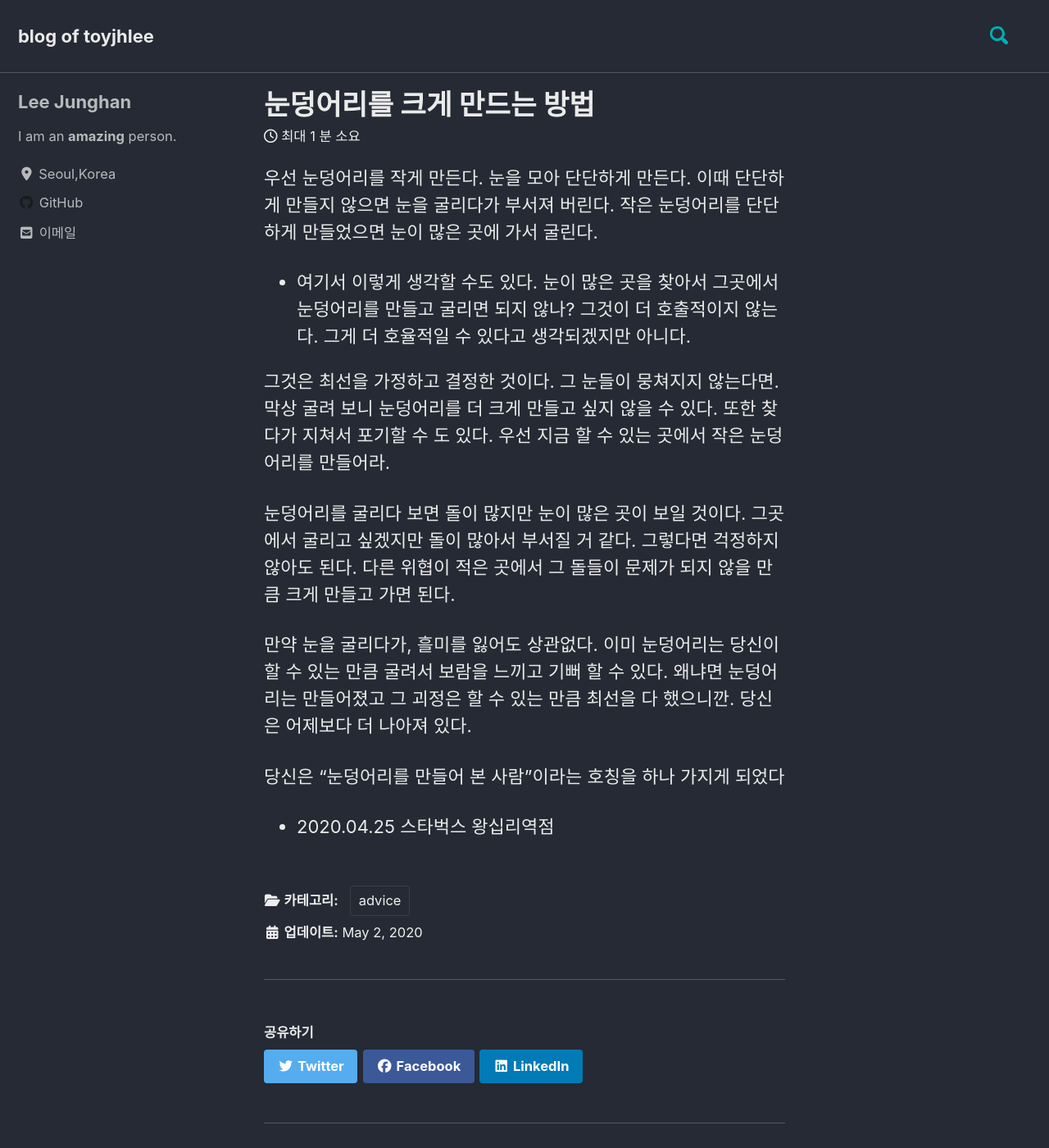
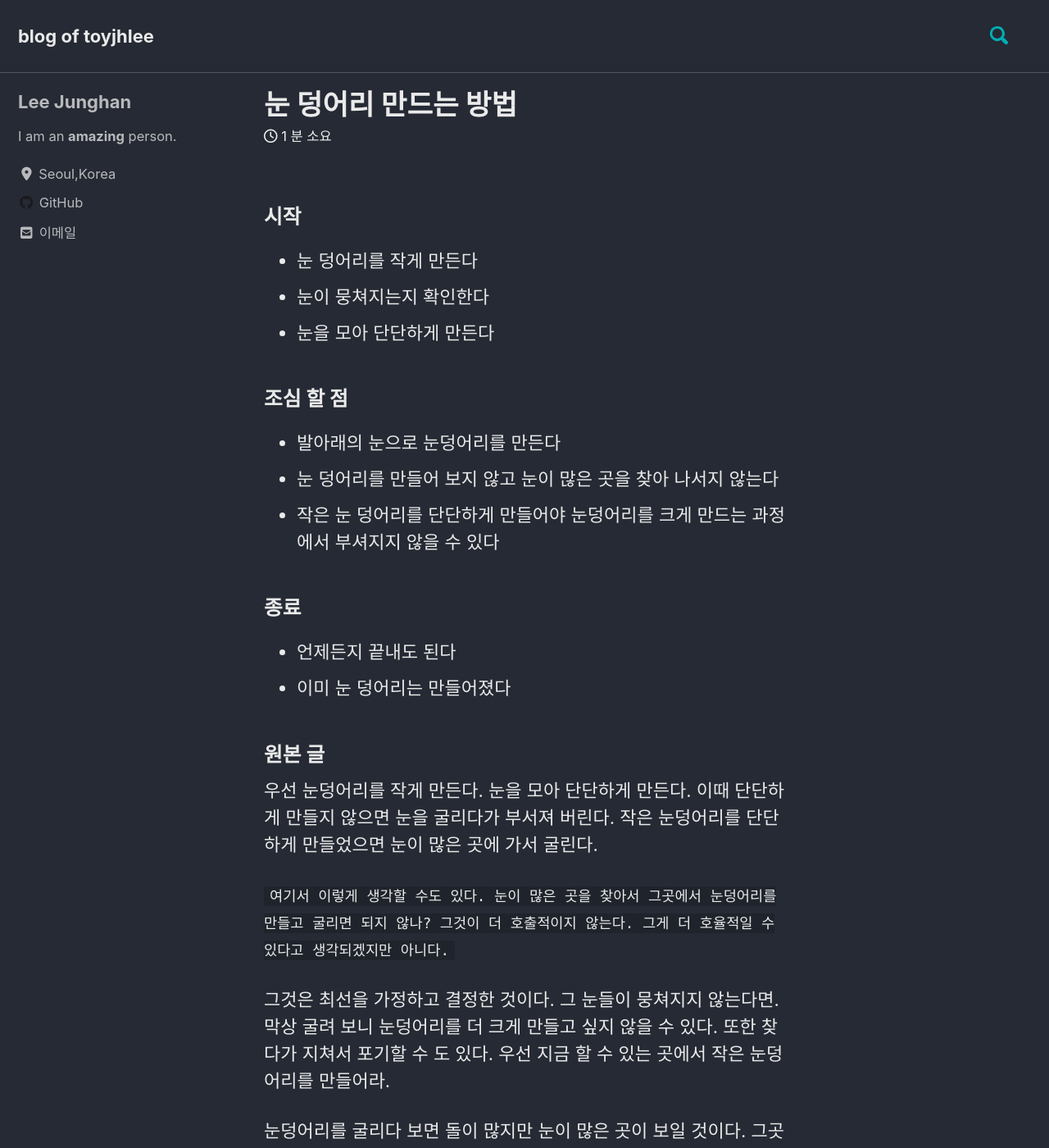
Before and after one commit to toyjhlee/toyjhlee.github.com, a Jekyll site: the page built from _posts/2020-05-02-how to make snowball.md, in a window 1280 px wide and 1400 px high. Shown: the whole window at 82% size. Built offline with Jekyll 4.4.1, drawn with Linux system fonts in a browser that asks for light colours; cached includes are drawn as plain includes; nearby versions of some CDN libraries.

Commit message:
docs: update 'how to make snowball'

```diff
--- a/_posts/2020-05-02-how to make snowball.md
+++ b/_posts/2020-05-02-how to make snowball.md
@@ -1,12 +1,28 @@
 ---
-title:  "눈덩어리를 크게 만드는 방법"
+title:  "눈 덩어리 만드는 방법"
 date:   2020-05-02 17:00:00 +0900
 categories: advice
 ---
 
+### 시작
+  * 눈 덩어리를 작게 만든다
+  * 눈이 뭉쳐지는지 확인한다
+  * 눈을 모아 단단하게 만든다
+
+### 조심 할 점
+  * 발아래의 눈으로 눈덩어리를 만든다
+  * 눈 덩어리를 만들어 보지 않고 눈이 많은 곳을 찾아 나서지 않는다
+  * 작은 눈 덩어리를 단단하게 만들어야 눈덩어리를 크게 만드는 과정에서 부셔지지 않을 수 있다
+
+### 종료
+  * 언제든지 끝내도 된다
+  * 이미 눈 덩어리는 만들어졌다
+
+### 원본 글
+
 우선 눈덩어리를 작게 만든다. 눈을 모아 단단하게 만든다. 이때 단단하게 만들지 않으면 눈을 굴리다가 부서져 버린다. 작은 눈덩어리를 단단하게 만들었으면 눈이 많은 곳에 가서 굴린다.
 
-- 여기서 이렇게 생각할 수도 있다. 눈이 많은 곳을 찾아서 그곳에서 눈덩어리를 만들고 굴리면 되지 않나? 그것이 더 호출적이지 않는다. 그게 더 호율적일 수 있다고 생각되겠지만 아니다.
+`여기서 이렇게 생각할 수도 있다. 눈이 많은 곳을 찾아서 그곳에서 눈덩어리를 만들고 굴리면 되지 않나? 그것이 더 호출적이지 않는다. 그게 더 호율적일 수 있다고 생각되겠지만 아니다.`
 
 그것은 최선을 가정하고 결정한 것이다. 그 눈들이 뭉쳐지지 않는다면. 막상 굴려 보니 눈덩어리를 더 크게 만들고 싶지 않을 수 있다. 또한 찾다가 지쳐서 포기할 수 도 있다. 우선 지금 할 수 있는 곳에서 작은 눈덩어리를 만들어라.
 
```
